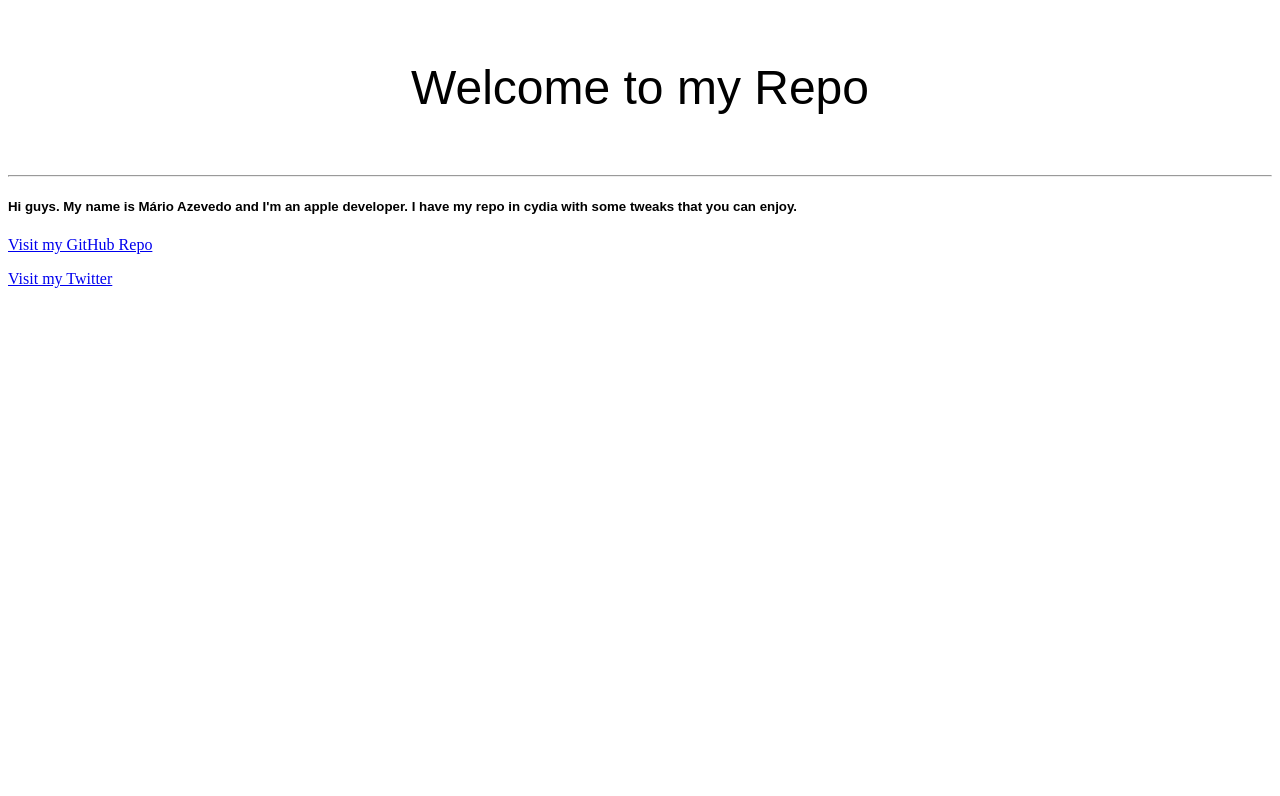
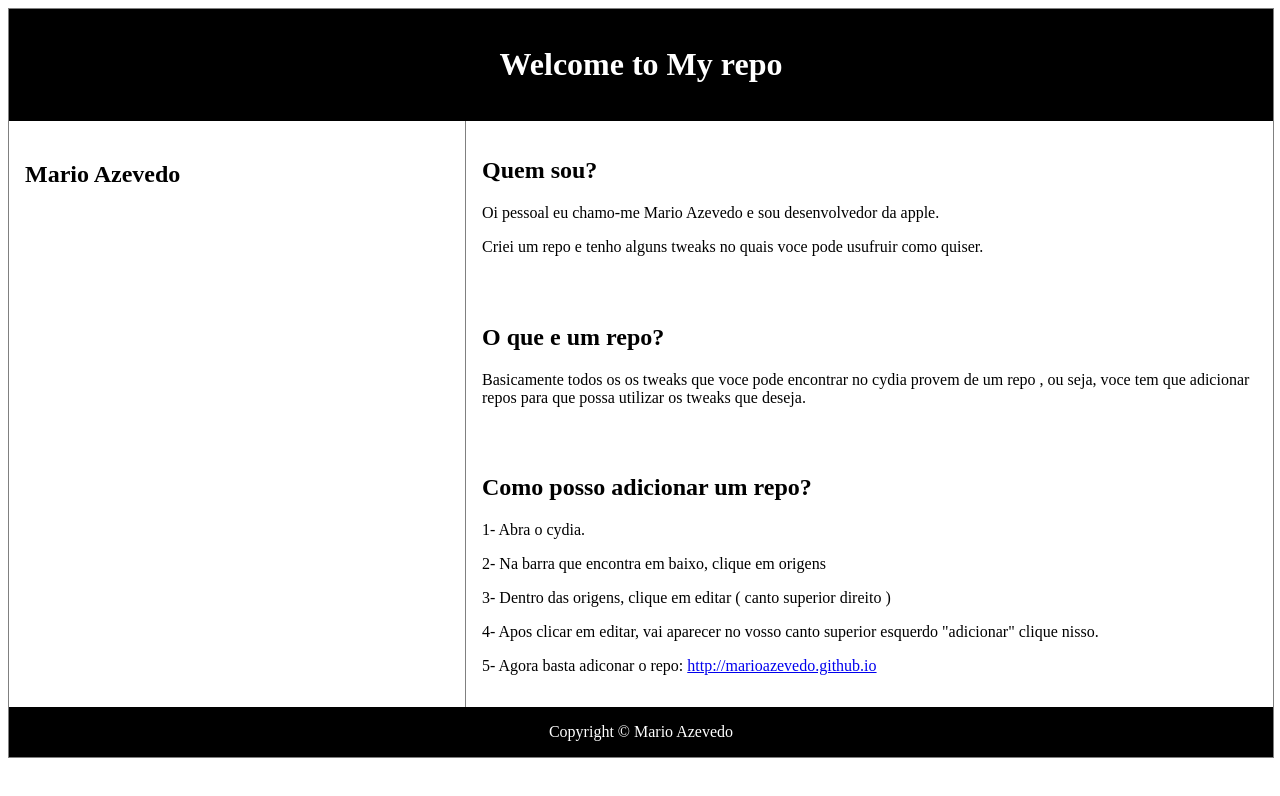
Before and after one commit to MarioAzevedo/marioazevedo.github.io, a plain HTML site: page index.html in a window 1280 px wide. Drawn offline with Linux system fonts and the light colour scheme.

Commit message:
index.html

```diff
--- a/index.html
+++ b/index.html
@@ -1,29 +1,81 @@
-<HTML>
-<HEAD>
-<TITLE> Mário Azevedo </TITLE>
-</HEAD>
-<BODY
-  bgcolor="#FFFFFF" width="1500" height="800">
+<!DOCTYPE html>
+<html>
+<head>
+<style>
+div.container {
+    width: 100%;
+    border: 1px solid gray;
+}
 
-         <br>
-         <br>
- 	<p align="center"><font color="#000000" face="arial" size="200">
-	Welcome to my Repo </P> </font>
+header, footer {
+    padding: 1em;
+    color: white;
+    background-color: black;
+    clear: left;
+    text-align: center;
+}
 
+nav {
+    float: left;
+    max-width: 1282px;
+    margin: 0;
+    padding: 1em;
+}
 
-<br>
-<br>
-<hr>
+nav ul {
+    list-style-type: none;
+    padding: 0;
+}
 
-  <h5><p><font color="#000000" face="arial"> Hi guys. My name is Mário Azevedo and I'm an apple developer. I have my repo in cydia
-	  with some tweaks that you can enjoy. </h5> </p> </font>
+nav ul a {
+    text-decoration: none;
+}
 
+article {
+    margin-left: 456px;
+    border-left: 1px solid gray;
+    padding: 1em;
+    overflow: hidden;
+}
+</style>
+</head>
+<body>
 
-<p><a href="https://github.com/MarioAzevedo/marioazevedo.github.io">Visit my GitHub Repo</a></p>
+<div class="container">
 
-<p><a href="https://twitter.com/marioazevdo?lang=pt_pt">Visit my Twitter </a></p>
+<header>
+   <h1>Welcome to My repo</h1>
+</header>
 
+<nav>
+  <ul>
+  <h1><p align="Center">Mario Azevedo</p></h1>
+  </ul>
+</nav>
 
+<article>
+  <h1>Quem sou?</h1>
+  <p>Oi pessoal eu chamo-me Mario Azevedo e sou desenvolvedor da apple.</p>
+  <p>Criei um repo e tenho alguns tweaks no quais voce pode usufruir como quiser.</p>
+</article>
 
-</BODY>
-</HTML>
+<article>
+  <h1>O que e um repo?</h1>
+  <p>Basicamente todos os os tweaks que voce pode encontrar no cydia provem de um repo , ou seja, voce tem que adicionar repos para que possa utilizar os tweaks que deseja.</p>
+  </article>
+
+<article>
+  <h1>Como posso adicionar um repo?</h1>
+  <p> 1- Abra o cydia.</p>
+  <p> 2- Na barra que encontra em baixo, clique em origens</p>
+  <p> 3- Dentro das origens, clique em editar ( canto superior direito )</p>
+  <p> 4- Apos clicar em editar, vai aparecer no vosso canto superior esquerdo "adicionar" clique nisso. </p>
+  <p> 5- Agora basta adiconar o repo: <a href="http://marioazevedo.github.io/">http://marioazevedo.github.io</a></p>
+  </article>
+
+<footer>Copyright &copy; Mario Azevedo</footer>
+
+</div>
+
+</body>
+</html>
```
